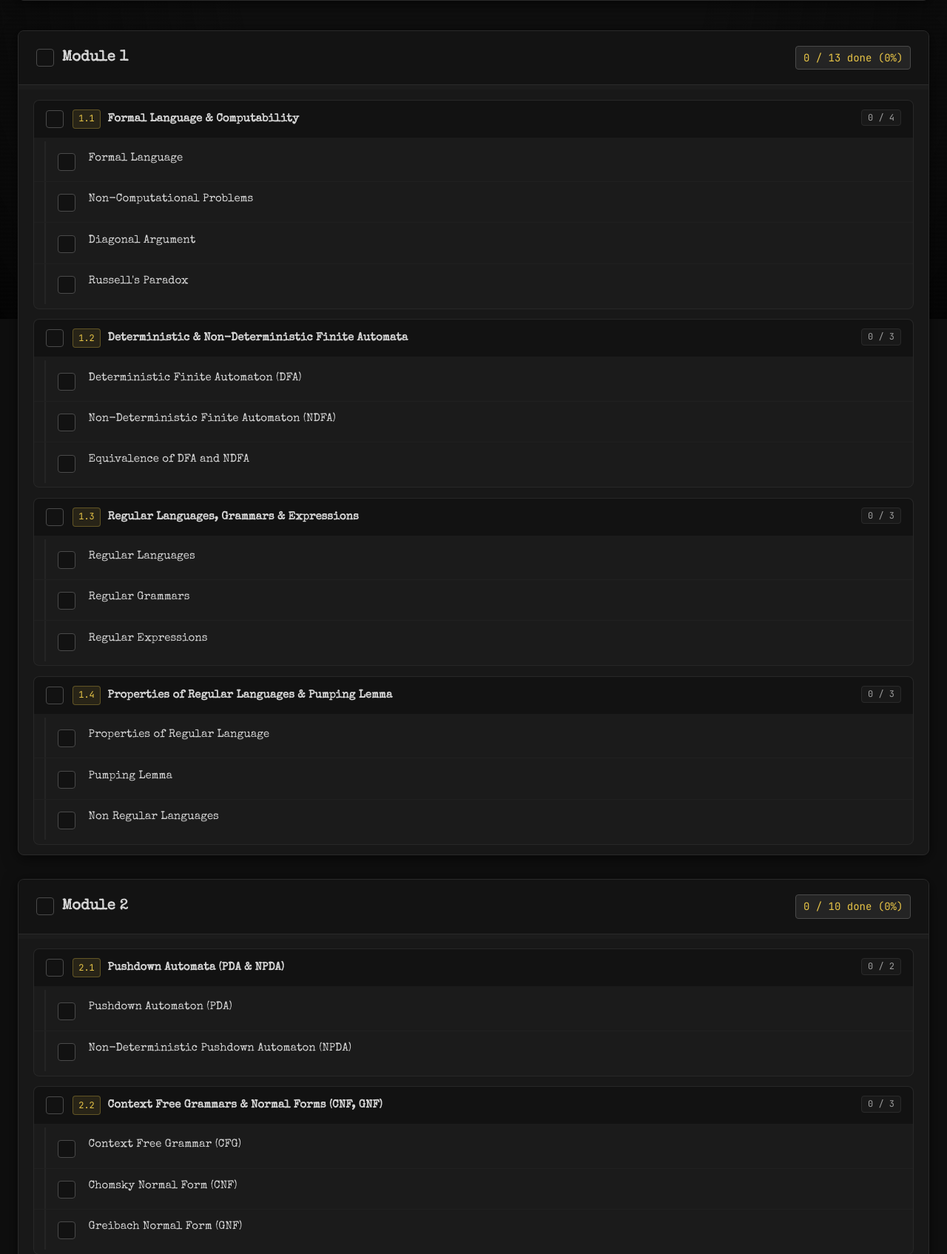
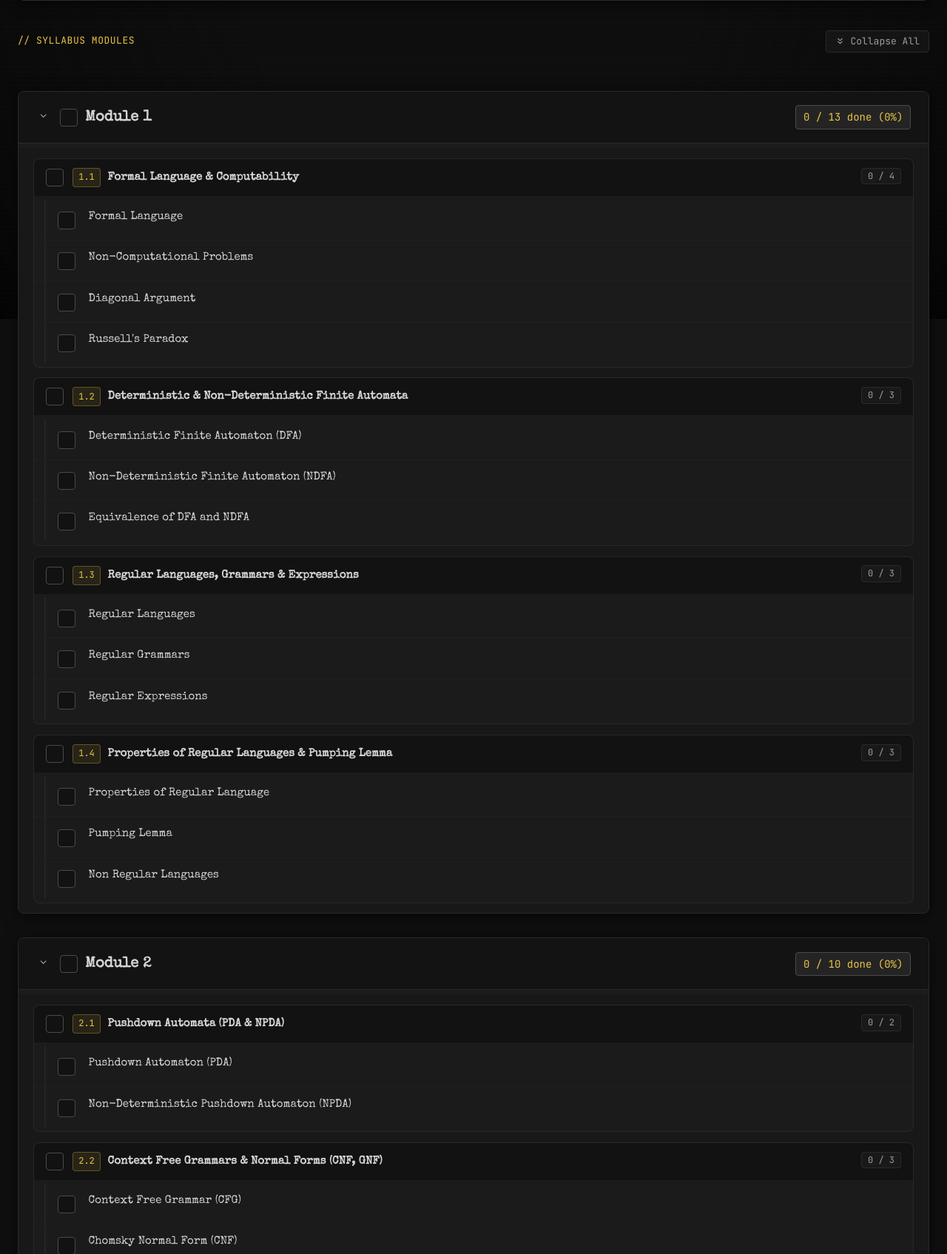
Before and after one commit to shyamjames/sem3-tracker, a Flask app: page /subject/MCA302 in a window 1280 px wide. Shown: the part 369-2064 px from the top of the page at 74% size. Run offline with Flask 3, Linux system fonts and the light colour scheme; data comes from the database, SQL or seed files in the repository; some libraries are stand-ins or nearby versions.

Commit message:
Make syllabus modules collapsible with individual chevrons and global toggle

```diff
--- a/static/app.js
+++ b/static/app.js
@@ -441,6 +441,54 @@ document.addEventListener("DOMContentLoaded", () => {
     });
   });
 
+  // Handle Module Collapsing
+  function updateToggleAllModulesBtn() {
+    const toggleText = document.getElementById("toggle-all-modules-text");
+    if (!toggleText) return;
+    const cards = document.querySelectorAll(".module-card");
+    const allCollapsed = Array.from(cards).every((c) => c.classList.contains("is-collapsed"));
+    toggleText.textContent = allCollapsed ? "Expand All" : "Collapse All";
+  }
+
+  const moduleHeaders = document.querySelectorAll(".module-header");
+  moduleHeaders.forEach((header) => {
+    header.addEventListener("click", (e) => {
+      // Ignore clicks on check-all checkbox or its label
+      if (e.target.closest(".check-all-module-wrap")) {
+        return;
+      }
+      const card = header.closest(".module-card");
+      if (!card) return;
+      const isCollapsed = card.classList.toggle("is-collapsed");
+      header.setAttribute("aria-expanded", !isCollapsed);
+      updateToggleAllModulesBtn();
+    });
+
+    header.addEventListener("keydown", (e) => {
+      if (e.key === "Enter" || e.key === " ") {
+        if (e.target.closest(".check-all-module-wrap")) return;
+        e.preventDefault();
+        header.click();
+      }
+    });
+  });
+
+  const btnToggleAllModules = document.getElementById("btn-toggle-all-modules");
+  if (btnToggleAllModules) {
+    btnToggleAllModules.addEventListener("click", () => {
+      const cards = document.querySelectorAll(".module-card");
+      const anyExpanded = Array.from(cards).some((c) => !c.classList.contains("is-collapsed"));
+      cards.forEach((card) => {
+        card.classList.toggle("is-collapsed", anyExpanded);
+        const header = card.querySelector(".module-header");
+        if (header) {
+          header.setAttribute("aria-expanded", !anyExpanded);
+        }
+      });
+      updateToggleAllModulesBtn();
+    });
+  }
+
   // Auth UI elements
   const btnLoginGoogle = document.getElementById("btn-login-google");
   const btnLogout = document.getElementById("btn-logout");
--- a/static/style.css
+++ b/static/style.css
@@ -664,14 +664,104 @@ h1, h2, h3, h4, h5, h6 {
   border-color: var(--color-smoke-grey);
 }
 
+/* Modules Toolbar */
+.modules-toolbar {
+  display: flex;
+  justify-content: space-between;
+  align-items: center;
+  margin-bottom: 1.25rem;
+}
+
+.btn-toggle-all-modules {
+  font-family: var(--font-mono);
+  font-size: 0.8125rem;
+  padding: 0.35rem 0.75rem;
+  display: inline-flex;
+  align-items: center;
+  gap: 0.45rem;
+  background: rgba(255, 255, 255, 0.04);
+  border: 1px solid var(--color-muted-border);
+  border-radius: 4px;
+  color: var(--color-fog-white-dim);
+  cursor: pointer;
+  transition: all 150ms ease;
+}
+
+.btn-toggle-all-modules:hover {
+  background: rgba(255, 255, 255, 0.08);
+  color: var(--color-streetlamp-yellow);
+  border-color: var(--color-streetlamp-yellow);
+}
+
 .module-header {
-  padding: 1.25rem 1.5rem;
+  padding: 1.15rem 1.5rem;
   background: rgba(15, 15, 15, 0.6);
   border-bottom: 1px solid var(--color-muted-border);
   display: flex;
   justify-content: space-between;
   align-items: center;
   gap: 1rem;
+  cursor: pointer;
+  user-select: none;
+  transition: background-color 150ms ease;
+}
+
+.module-header:hover {
+  background: rgba(25, 25, 25, 0.85);
+}
+
+.module-header:focus-visible {
+  outline: 2px solid var(--color-streetlamp-yellow);
+  outline-offset: -2px;
+}
+
+.module-collapse-btn {
+  background: transparent;
+  border: none;
+  color: var(--color-fog-white-dim);
+  cursor: pointer;
+  padding: 0.2rem;
+  display: flex;
+  align-items: center;
+  justify-content: center;
+  border-radius: 4px;
+  transition: color 150ms ease;
+}
+
+.module-header:hover .module-collapse-btn {
+  color: var(--color-streetlamp-yellow);
+}
+
+.chevron-icon {
+  transition: transform 200ms ease;
+}
+
+.module-card.is-collapsed .chevron-icon {
+  transform: rotate(-90deg);
+}
+
+/* Collapsible Module Body */
+.module-body-collapsible {
+  display: grid;
+  grid-template-rows: 1fr;
+  transition: grid-template-rows 220ms ease;
+}
+
+.module-body-collapsible > .module-sections-wrap {
+  min-height: 0;
+  overflow: hidden;
+  transition: padding 220ms ease, opacity 180ms ease;
+  opacity: 1;
+}
+
+.module-card.is-collapsed .module-body-collapsible {
+  grid-template-rows: 0fr;
+}
+
+.module-card.is-collapsed .module-body-collapsible > .module-sections-wrap {
+  padding-top: 0;
+  padding-bottom: 0;
+  opacity: 0;
 }
 
 .module-title-wrap {
--- a/templates/subject.html
+++ b/templates/subject.html
@@ -53,12 +53,28 @@
 
 <!-- Modules Sections -->
 <section class="modules-list" aria-label="Syllabus Modules">
+  <div class="modules-toolbar">
+    <span class="mono-tag">// SYLLABUS MODULES</span>
+    <button type="button" class="btn-toggle-all-modules" id="btn-toggle-all-modules" aria-label="Collapse or expand all modules">
+      <svg class="svg-icon" viewBox="0 0 24 24" width="14" height="14">
+        <polyline points="7 13 12 18 17 13"></polyline>
+        <polyline points="7 6 12 11 17 6"></polyline>
+      </svg>
+      <span id="toggle-all-modules-text">Collapse All</span>
+    </button>
+  </div>
+
   {% for m_no in range(1, 6) %}
     {% set mod = subject.modules[m_no] %}
     {% if mod and mod.topics %}
     <article class="module-card" id="module-section-{{ m_no }}" data-module-no="{{ m_no }}" data-module-total="{{ mod.total }}">
-      <header class="module-header">
+      <header class="module-header" role="button" aria-expanded="true" aria-controls="module-content-{{ m_no }}" tabindex="0">
         <div class="module-title-wrap">
+          <button type="button" class="module-collapse-btn" aria-label="Collapse or expand Module {{ m_no }}" tabindex="-1">
+            <svg class="svg-icon chevron-icon" viewBox="0 0 24 24" width="16" height="16">
+              <polyline points="6 9 12 15 18 9"></polyline>
+            </svg>
+          </button>
           <label class="check-all-module-wrap" title="Toggle all topics in Module {{ m_no }}">
             <input
               type="checkbox"
@@ -82,7 +98,8 @@
       </div>
 
       <!-- Nested Sections Container -->
-      <div class="module-sections-wrap">
+      <div class="module-body-collapsible" id="module-content-{{ m_no }}">
+        <div class="module-sections-wrap">
         {% for section in mod.sections %}
         <div class="section-group" id="section-group-{{ subject.code }}-{{ m_no }}-{{ section.ref }}" data-section-ref="{{ section.ref }}" data-module-no="{{ m_no }}">
           <!-- Section Header (Outer container with check-all) -->
@@ -133,6 +150,7 @@
         </div>
         {% endfor %}
       </div>
+      </div>
     </article>
     {% endif %}
   {% endfor %}
```
Also changed, not shown: public/static/app.js (+48 -0 lines), public/static/style.css (+91 -1 lines).
